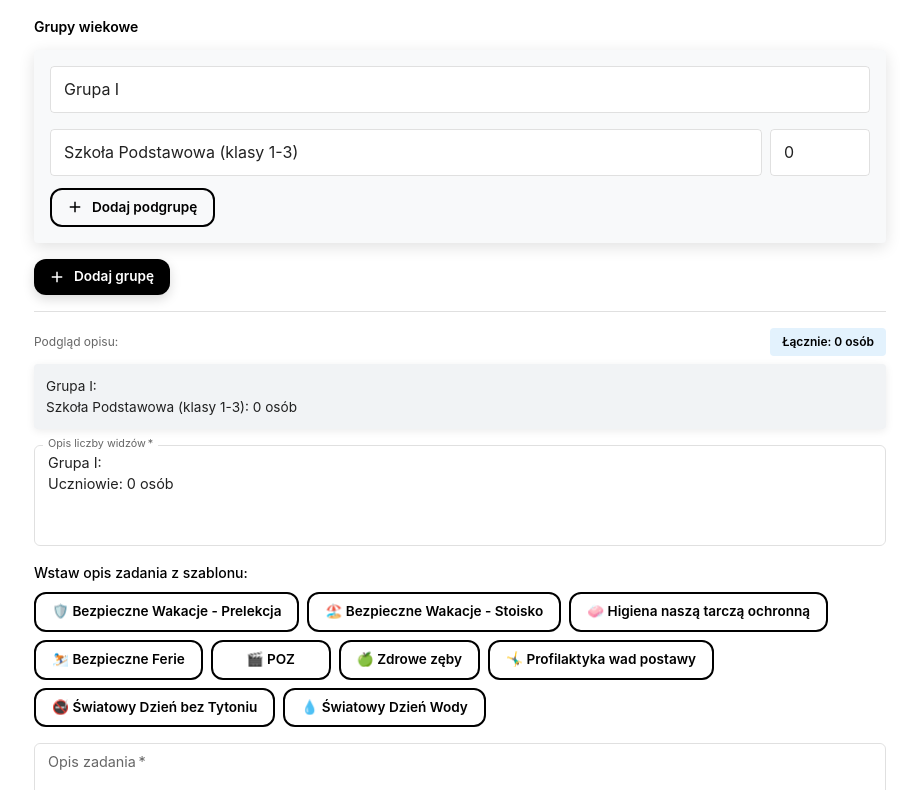
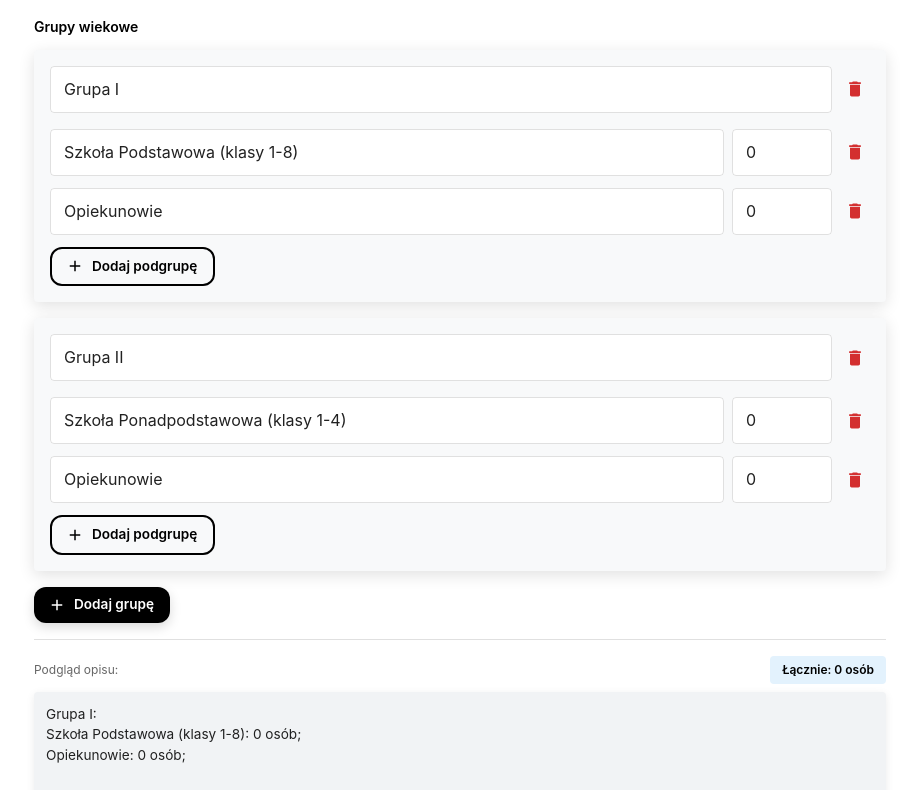
Before and after one commit to Soberek/edu-report-v3-nextjs, a Next.js app: page /wygeneruj-izrz in a window 1280 px wide. Shown: the part 730-1520 px from the top of the page, without its empty margins (180-1099 px from the left). Built offline with nearby package versions, Linux system fonts and the light colour scheme; no server answers; the database is empty; sample sign-in values are in the browser's storage; what @mui/material-nextjs would draw is missing.

Commit message:
fix(AudienceGroupBuilder): fix duplicate key warning by ensuring unique group IDs

```diff
--- a/src/app/(protected)/wygeneruj-izrz/components/AudienceGroupBuilder.tsx
+++ b/src/app/(protected)/wygeneruj-izrz/components/AudienceGroupBuilder.tsx
@@ -23,14 +23,31 @@ export const AudienceGroupBuilder: React.FC<Props> = ({ onDescriptionChange, onT
     {
       id: "1",
       groupName: "Grupa I",
-      subGroups: [{ name: "Szkoła Podstawowa (klasy 1-3)", count: 0 }],
+      subGroups: [
+        { name: "Szkoła Podstawowa (klasy 1-8)", count: 0 },
+        {
+          name: "Opiekunowie",
+          count: 0,
+        },
+      ],
+    },
+    {
+      id: "2",
+      groupName: "Grupa II",
+      subGroups: [
+        { name: "Szkoła Ponadpodstawowa (klasy 1-4)", count: 0 },
+        {
+          name: "Opiekunowie",
+          count: 0,
+        },
+      ],
     },
   ]);
 
   const generateDescription = (currentGroups: AudienceGroup[]): string => {
     return currentGroups
       .map((group) => {
-        const subGroupsText = group.subGroups.map((sg) => `${sg.name}: ${sg.count} osób`).join("\n");
+        const subGroupsText = group.subGroups.map((sg) => `${sg.name}: ${sg.count} osób; `).join("\n");
         return `${group.groupName}:\n${subGroupsText}`;
       })
       .join("\n\n");
```
